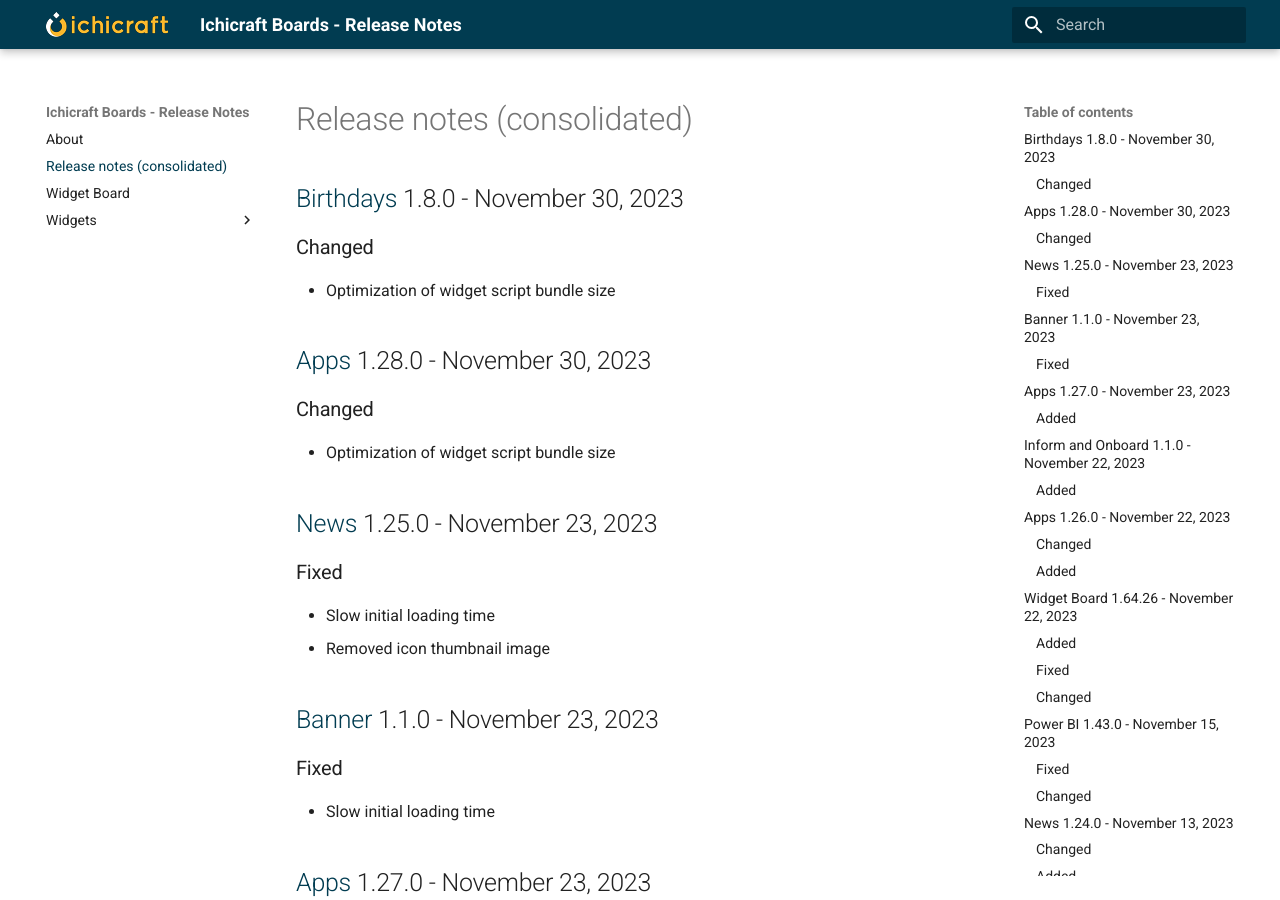
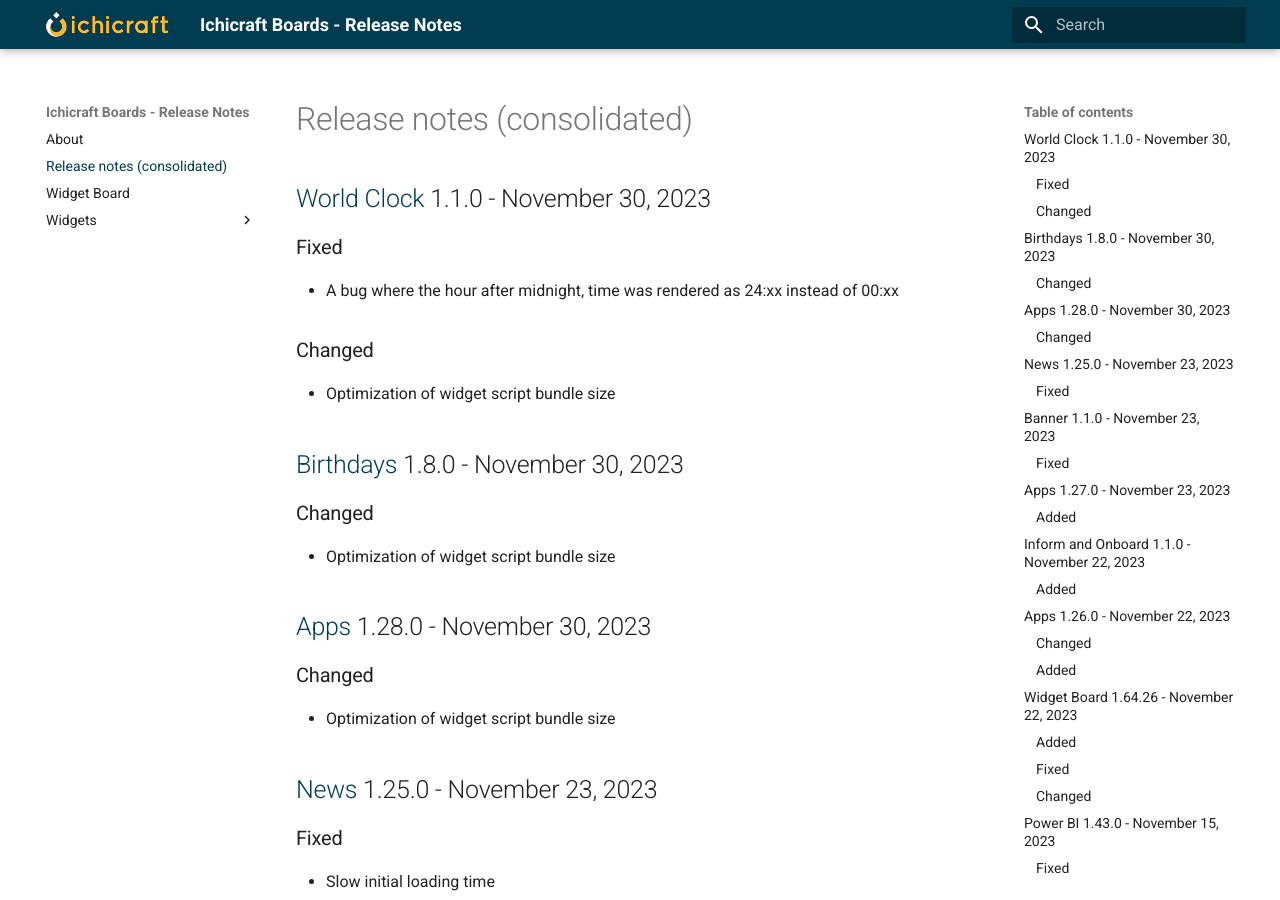
Before and after one commit to ichicraft/widgets-docs, an MkDocs documentation site: the page built from docs/Release-notes-(consolidated).md, in a window 1280 px wide and 900 px high. Built offline with MkDocs 1.6.1 and Material for MkDocs 9.7.7, drawn with Linux system fonts in a browser that asks for light colours.

Commit message:
Release notes updated by BuildService

```diff
--- a/docs/Release-notes-(consolidated).md
+++ b/docs/Release-notes-(consolidated).md
@@ -1,3 +1,11 @@
+## [World Clock](./Widgets/World Clock.md) 1.1.0 - November 30, 2023
+
+### Fixed
+- A bug where the hour after midnight, time was rendered as 24:xx instead of 00:xx
+
+### Changed
+- Optimization of widget script bundle size
+
 ## [Birthdays](./Widgets/Birthdays.md) 1.8.0 - November 30, 2023
 
 ### Changed
```
Also changed, not shown: docs/Widgets/World Clock.md (+8 -0 lines).
